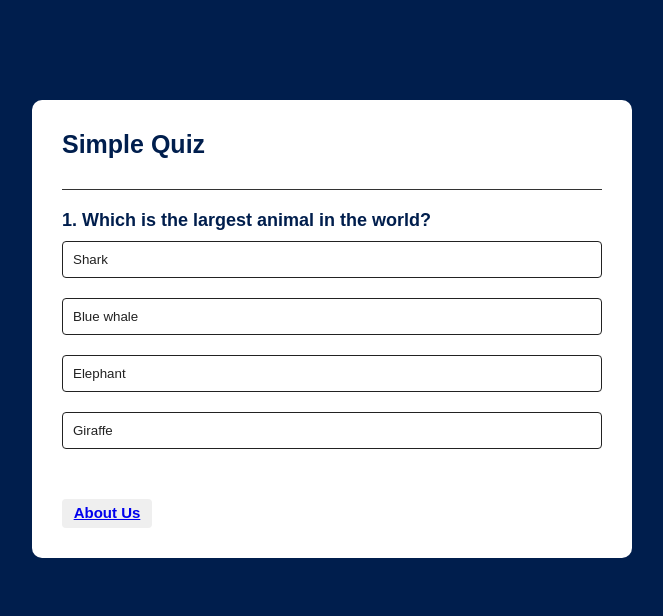
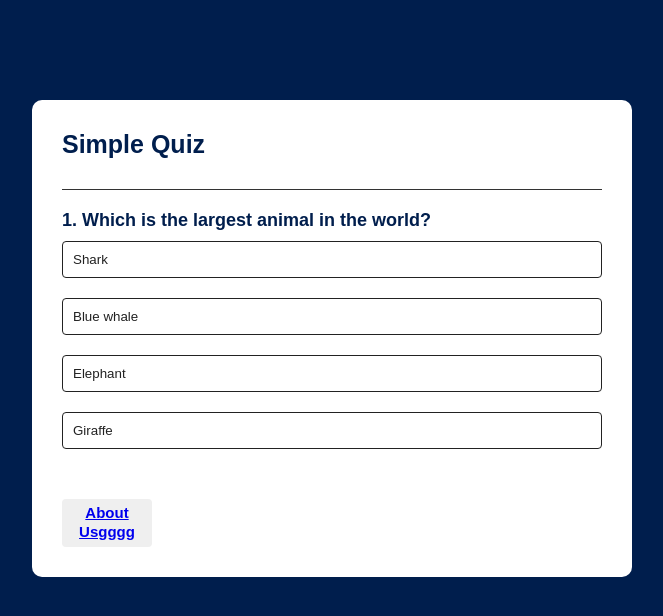
Before and after one commit to derock-22/Wiz-Quiz, a plain HTML site: page index.html in a window 1280 px wide. Shown: the whole page, without its empty margins (308-971 px from the left). Drawn offline with Linux system fonts and the light colour scheme.

Commit message:
added something new

```diff
--- a/index.html
+++ b/index.html
@@ -25,7 +25,7 @@
                 </div>
                 <button id="next-btn">Next</button>
             </div>
-            <button class="about"><a href="aboutme.html">About Us</a></button>
+            <button class="about"><a href="aboutme.html">About Usgggg</a></button>
         </div>
     </div>
     <script src="script.js"></script>
```
